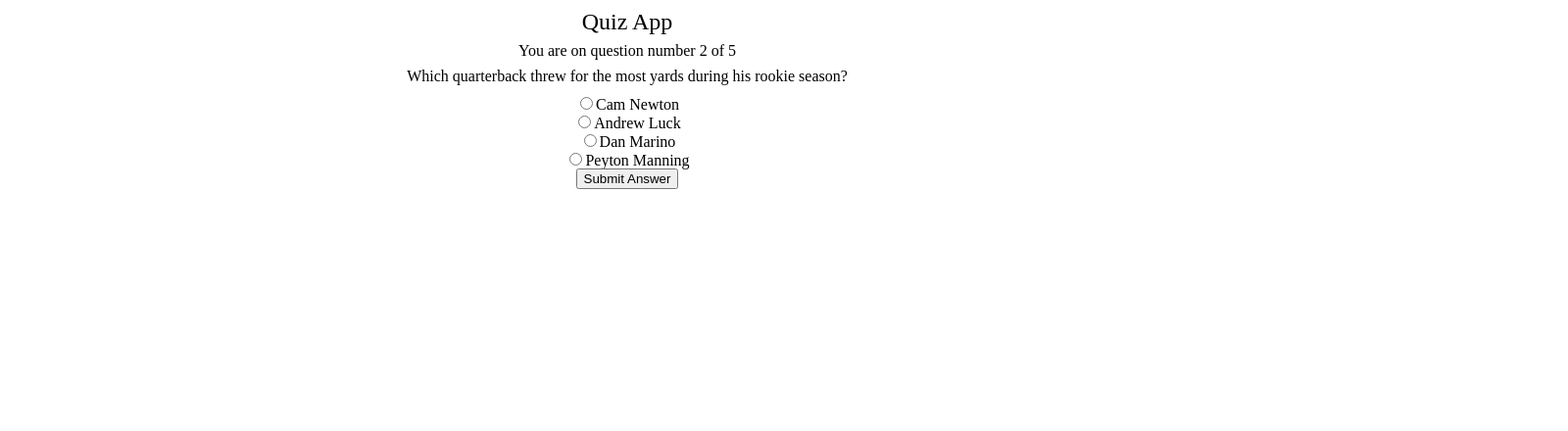
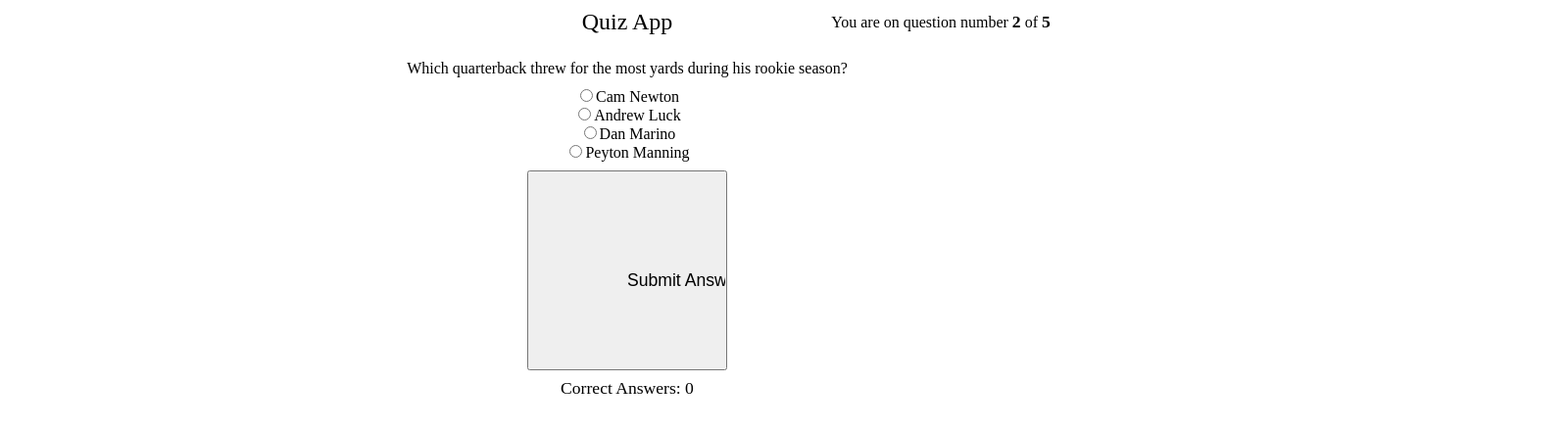
Before and after one commit to tylerstauss/quizapp, a plain HTML site: page index.html in a window 1280 px wide. Both pictures are taken after a click on the input "Submit Answer". Shown: the whole page at 98% size, 1600 px wide, since content can reach past the window. Drawn offline with Linux system fonts and the light colour scheme.

Commit message:
Functionality Complete
All functionality complete. 5 quiz questions displayed. Correct answers
tallied. Start over button.

```diff
--- a/application.js
+++ b/application.js
@@ -1,4 +1,92 @@
 $(document).ready(function(){
+
+$(document).on('click', 'button', function(){
+		location.reload();
+	});
+
+
+
+
+
+var quizQuestionArray = [];
+//create class
+function quizQuestion(question, answers, correct){
+	this.question = question;
+	this.answers = answers;
+	this.correct = correct;
+	quizQuestionArray.push(this);
+}
+//create each class instance
+var question1 = new quizQuestion(question1Question, question1Answers, question1Correct );
+var question2 = new quizQuestion(question2Question, question2Answers, question2Correct );
+var question3 = new quizQuestion(question3Question, question3Answers, question3Correct );
+var question4 = new quizQuestion(question4Question, question4Answers, question4Correct );
+var question5 = new quizQuestion(question5Question, question5Answers, question5Correct );
+
+//array of all of the questions
+var questions = [question1, question2, question3, question4, question5];
+//document.write(quizQuestionArray.length);
+//displays the current question
+function displayQuestion(questionNumber) {
+	 $('#singlequestion').html(questions[questionNumber-1].question);
+}
+//displays answers for the current question
+function displayAnswers(questionNumber){
+	for (var i = 0; i < questions[questionNumber-1].answers.length; i++) {
+		$('#choice'+i).html(questions[questionNumber-1].answers[i]);
+	}
+}
+//displays what question user is on of total number of questions
+function numQuestions(questionNumber){
+	var numQuestions = questions.length;
+	$('#number').html(questionNumber);
+	$('#total').html(numQuestions);
+	return numQuestions;
+}
+
+var numCorrect = 0;
+var correctArray = [];
+
+//displays the quiz
+function displayQuiz(questionNumber) {
+
+	numQuestions(questionNumber);
+
+	displayQuestion(questionNumber);
+	displayAnswers(questionNumber);
+
+	$('.submit').click(function(e) {
+
+		var answer = $('input[name="answers"]:checked').val();
+
+		if (answer == questions[questionNumber -1].correct) {
+			numCorrect = numCorrect+1;
+			correctArray.push(answer);
+		} else {
+			numCorrect = numCorrect+0 ;
+		}
+
+		$('#numcorrect').html('Correct Answers: '+correctArray.length);
+		//$('#array').html(correctArray);
+
+        e.preventDefault();
+        if (questionNumber == questions.length) {
+        	$('#singlequestion').html('That is the end of the quiz');
+        	$('#progress').hide();
+        	$('form').hide();
+        	$('#numcorrect').html('You got '+numCorrect+' out of ' +questions.length+ ' questions correct!');
+        	$('#startover').show();
+
+        } else {
+        questionNumber++;
+        $('.submit').off('click');
+        displayQuiz(questionNumber);
+    }
+    });
+}
+
+displayQuiz(1);
+});
 
 // Question 1
 var question1Question = "Who has scored the most touchdowns in NFL history?";
@@ -24,58 +112,3 @@ var question4Correct = 2;
 var question5Question = "Which QB threw an NFL record 50 touchdowns in 2007?";
 var question5Answers = ["Peyton Manning", "Drew Brees", "Aaron Rodgers", "Tom Brady"];
 var question5Correct = 3;
-
-
-function quizQuestion(question, answers, correct){
-	this.question = question;
-	this.answers = answers;
-	this.correct = correct;
-}
-
-var question1 = new quizQuestion(question1Question, question1Answers, question1Correct );
-var question2 = new quizQuestion(question2Question, question2Answers, question2Correct );
-var question3 = new quizQuestion(question3Question, question3Answers, question3Correct );
-var question4 = new quizQuestion(question4Question, question4Answers, question4Correct );
-var question5 = new quizQuestion(question5Question, question5Answers, question5Correct );
-
-var questions = [question1, question2, question3, question4, question5];
-var quizQuestions = [question1.question, question2.question, question3.question, question4.question, question5.question]
-var quizAnswers = [question1.answers, question2.answers, question3.answers, question4.answers, question5.answers]
-
-function displayQuestion(questionNumber) {
-	 $('#singlequestion').html(quizQuestions[questionNumber-1]);
-}
-
-function displayAnswers(questionNumber){
-	for (var i = 0; i < 4; i++) {
-		$('#choice'+i).html(quizAnswers[questionNumber-1][i]);
-	}
-}
-
-//var questionNumber = 1;
-
-
-/*function nextQuestion(questionNumber)
- $('.submit').click(function (e) {
- 		questionNumber = 1;
-        e.preventDefault();
-        questionNumber++;
-    });
-*/
-function displayQuiz(questionNumber) {
-	var numQuestions = questions.length;
-	$('#number').html(questionNumber);
-	$('#total').html(numQuestions);
-	displayQuestion(questionNumber);
-	displayAnswers(questionNumber);
-	$('.submit').click(function (e) {
-        e.preventDefault();
-        questionNumber++;
-        displayQuiz(questionNumber);
-    });
-
-}
-
-
-displayQuiz(1);
-});
--- a/index.html
+++ b/index.html
@@ -4,7 +4,9 @@
 <head>
 	<link rel="stylesheet" type="text/css" href="style.css">
 	 <script language="javascript"  src="jquery.js"></script>
-	 <script language="javascript"  src="application.js"></script>
+	 <script language="javascript"  src="application.js">
+
+	 </script>
 	 <meta charset="utf-8" />
 
 	<title>Quiz App</title>
@@ -13,7 +15,7 @@
 <body>
 	<div class="container">
 		<h1>Quiz App</h1>
-		<p>You are on question number <span id="number">NUMBER</span> of <span id="total">TOTAL</span></p>
+		<p id="progress">You are on question number <span id="number">NUMBER</span> of <span id="total">TOTAL</span></p>
 		<div class="questions">
 			<p id="singlequestion">This is where the question goes </p>
 			<form>
@@ -25,8 +27,11 @@
 			</form>
 
 
+
 		</div>
-
+		<p id="numcorrect"></p>
+		<!--<p id="array"></p> -->
+		<button id="startover" >Start Over?</button>
 
 	</div><!-- .container -->
 
--- a/style.css
+++ b/style.css
@@ -48,16 +48,40 @@ table {
 	border-collapse: collapse;
 	border-spacing: 0;
 }
-input {
-	display: inline;
-}
+
 h1 {
 	font-size: 1.5em;
 	margin: 10px;
 }
-.questions {
-	margin: 10px;
-}
+
 form {
 	margin-top: 10px;
 }
+
+#progress {
+
+	position: relative;
+	right: -320px;
+	top: -30px;
+}
+
+#progress span {
+	font-weight: bold;
+	font-size: 1.1em;
+}
+
+input.submit {
+	margin-top: 10px;
+	height: 160px;
+	width: 150px;
+	font-size: 1.1em;
+	padding: 100px;
+}
+#startover {
+	display: none;
+}
+
+#numcorrect {
+	font-size: 1.1em;
+	margin: 10px;
+}
```
